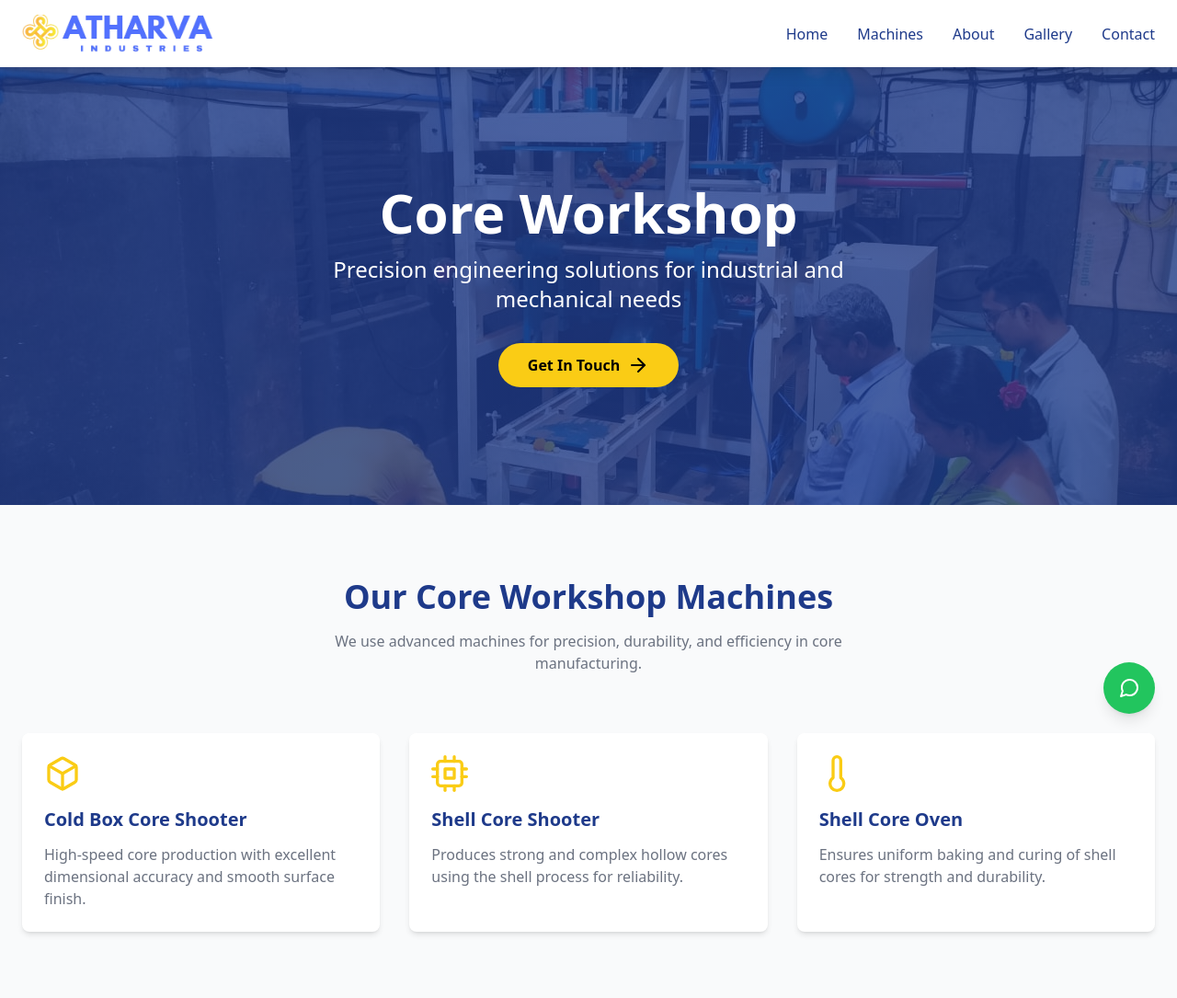
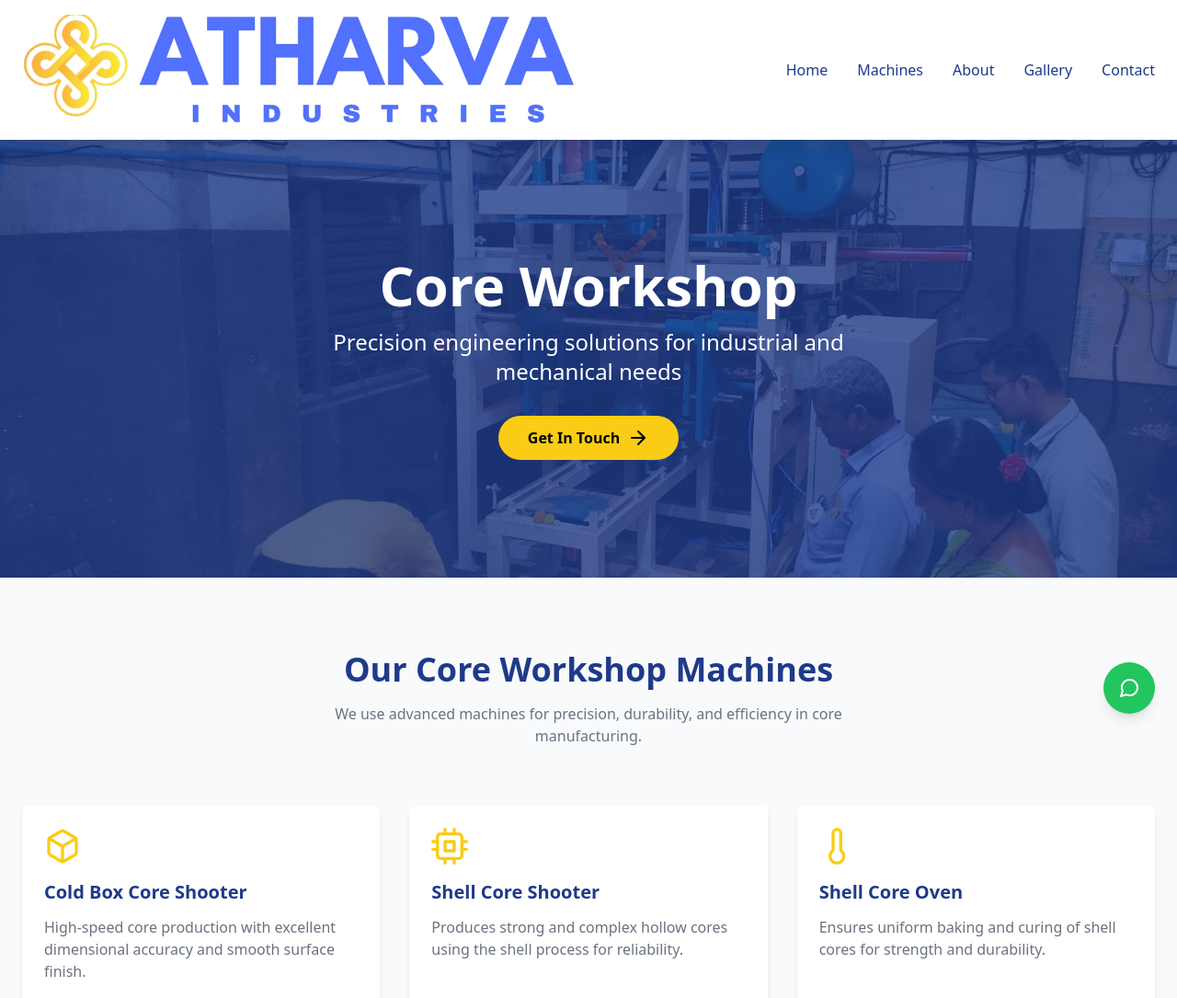
Before and after one commit to Digtal-Projects/workshop-website, a plain HTML site: page index.html in a window 1280 px wide. Shown: the top 1085 px of the page at 92% size. Drawn offline with nearby package versions, Linux system fonts and the light colour scheme.

Commit message:
Update index.html

```diff
--- a/index.html
+++ b/index.html
@@ -59,6 +59,28 @@
             width: 10%;
             height: 10%;
         }
+        #navlogo {
+    max-height: 60px;      /* default for mobile */
+    width: auto;           /* maintain aspect ratio */
+}
+
+@media (min-width: 640px) { /* sm screens and up */
+    #navlogo {
+        max-height: 80px;
+    }
+}
+
+@media (min-width: 768px) { /* md screens and up */
+    #navlogo {
+        max-height: 100px;
+    }
+}
+
+@media (min-width: 1024px) { /* lg screens and up */
+    #navlogo {
+        max-height: 120px;
+    }
+}
     </style>
 </head>
 
@@ -68,7 +90,7 @@
         <div class="container mx-auto px-6 py-4">
             <div class="flex justify-between items-center">
                 <div class="flex items-center space-x-2">
-                    <img id="navlogo" src="images/logo name image bgrm.png" alt="main logo" class="h-10 sm:h-12 md:h-16 w-auto">
+                    <img id="navlogo" src="images/logo name image bgrm.png" alt="main logo">
                 </div>
                 <div class="hidden md:flex space-x-8">
                     <a href="#home" class="hover:text-accent transition">Home</a>
```
